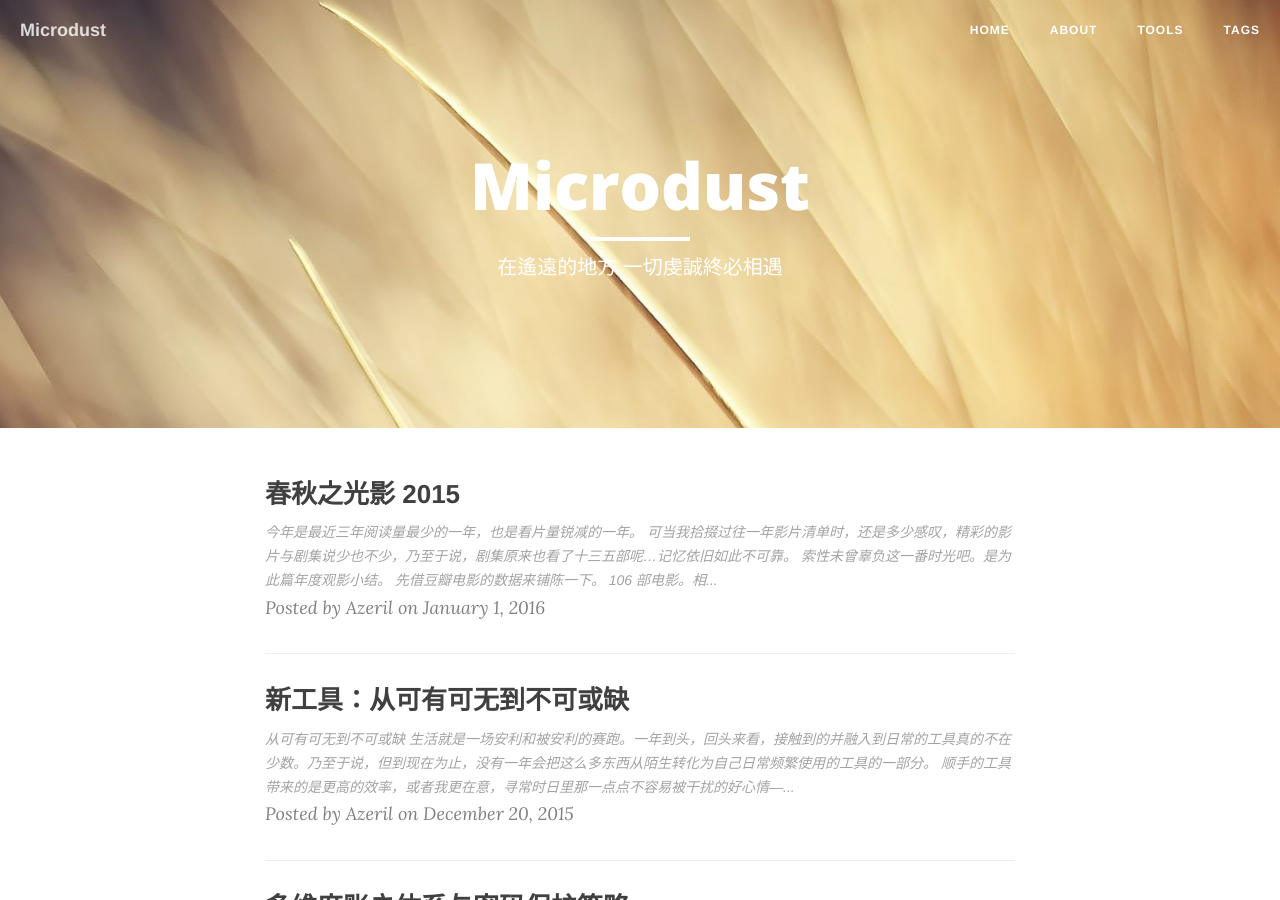
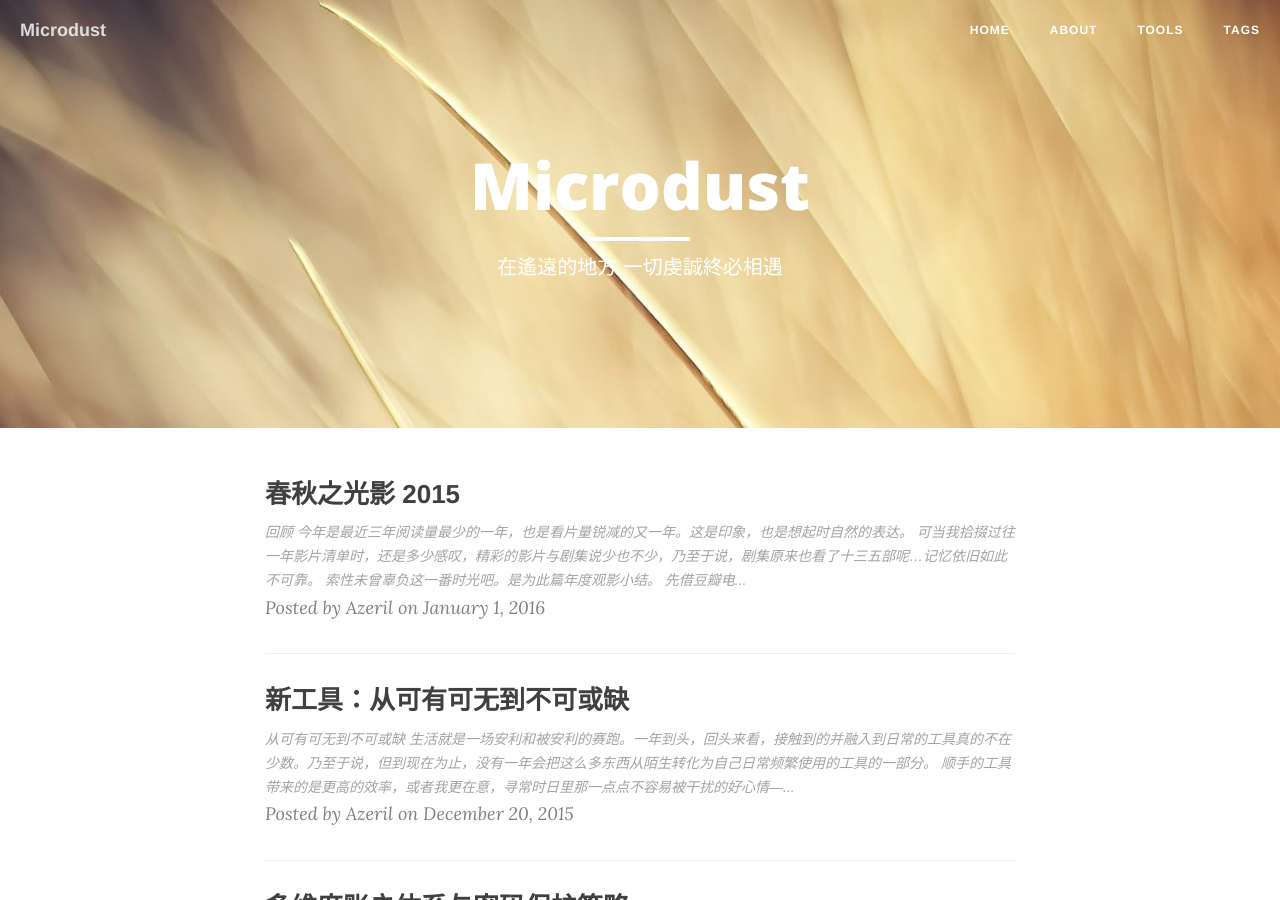
Before and after one commit to Azeril/Microdust, a Jekyll site: the page built from index.html, in a window 1280 px wide and 900 px high. Built offline with Jekyll 4.4.1, drawn with Linux system fonts in a browser that asks for light colours; nearby versions of some CDN libraries; the list of posts is cut into pages by our own code; some of the changed lines change nothing that is shown.

Commit message:
fix some words

```diff
--- a/_posts/2016-01-01-Films-Review.md
+++ b/_posts/2016-01-01-Films-Review.md
@@ -6,7 +6,9 @@
 description:  我的年度最佳影片集
 ---
 
-今年是最近三年阅读量最少的一年，也是看片量锐减的一年。
+## 回顾
+
+今年是最近三年阅读量最少的一年，也是看片量锐减的又一年。这是印象，也是想起时自然的表达。
 
 可当我拾掇过往一年影片清单时，还是多少感叹，精彩的影片与剧集说少也不少，乃至于说，剧集原来也看了十三五部呢...记忆依旧如此不可靠。
 
@@ -32,9 +34,21 @@
 
 ![](http://dreamofbook.qiniudn.com/DoubanFilm2015Day.jpg)
 
-接下来就是年度推荐榜单啦。阅片量虽少，但基本都是精选过的，好片反倒一如往年...
+然后再来一个图墙~
+
+![](http://dreamofbook.qiniudn.com/DoubanFilm2015List.jpg)
+
+
+# 年度最佳影片榜单
+
+接下来就是年度推荐榜单啦。
+
+15 年阅片量虽少，佳片倒还是为数不少，到后边也多有割舍。《魔戒》三部曲今天看完，但因为太过经典，就不列进去了。院线片一如既往地没怎么看，懒得凑热闹，清单里多半还是旧片为主了。
+
+整体看，太过没有章法，新一年继续时还得稍稍规划一下。
 
 头脑不清不楚地分了几个大类，分别选取了最佳及入围，后者基本控制在两部(又强迫症了...)。
+
 
 ## 未来之光
 
@@ -42,7 +56,7 @@
 
 科幻、动作片 道格·里曼 导演 汤姆·克鲁斯 主演
 
-> 從時間定格點不斷重生 戰勝敵手 突圍今天抵達明日。在遊戲存檔式的劇情中 乾淨利落地將故事推進 加上融入了機甲對戰 搭檔協同 衝擊強力征服者的bug 更具現代感與未來感。遺憾不是在影院一看。其實 當初也是差點看上 淚目 殘念...
+> 从时间定格点不断重生 战胜敌手 突围今天抵达明日。在游戏存档式的剧情中 乾淨利落地将故事推进 加上融入了机甲对战 搭档协同 衝击强力征服者的bug 更具现代感与未来感。遗憾不是在影院一看。其实 当初也是差点看上 泪目 残念...
 
 ![](http://dreamofbook.qiniudn.com/FilmEdgeofTomorrowTogether.jpg)
 
@@ -58,13 +72,13 @@
 
 科幻、动作片 布莱恩·辛格 导演
 
-> 銜接起X-Man 系列三部曲 前傳與副本 在時空穿越 遍歷艱難之中 把抉擇 和解與悲喜盡數一展 真心不易。堪為全系列的壓軸之作 副本拍爛看了也認了。暖當年倒是看了院線片 我不小心錯過的確遺憾。
+> 衔接起X-Man 系列三部曲 前传与副本 在时空穿越 遍历艰难之中 把抉择 和解与悲喜尽数一展 真心不易。堪为全系列的压轴之作 副本拍烂看了也认了。暖当年倒是看了院线片 我不小心错过的确遗憾。
 
 * 《[钢铁苍穹](http://movie.douban.com/subject/3103186/)》
 
 科幻、喜剧片 季莫·沃伦索拉 导演
 
-> 作為一個科幻迷 看這部狂熱的科幻影迷依靠眾籌眾人之力而得以達成的長片 一如看《功之怒》時一樣 滿滿地感動。劇情也好 特效也好 都有模有樣 雖然設定硬傷（bug）太大 但細節 幽默和會心之處 都算滿分 衝突的製造與結局的景象亦頗有深意 誠意滿滿。續集加油
+> 作为一个科幻迷 看这部狂热的科幻影迷依靠众筹众人之力而得以达成的长片 一如看《功之怒》时一样 满满地感动。剧情也好 特效也好 都有模有样 虽然设定硬伤（bug）太大 但细节 幽默和会心之处 都算满分 衝突的製造与结局的景象亦颇有深意 诚意满满。续集加油
 
 ## 浮世绘
 
@@ -82,13 +96,13 @@
 
 剧情、悬疑片 弗朗索瓦·欧容 导演
 
-> 隱秘的窺視者們 悄然合謀 以文字為媒 將視線 將那慾望的投射一點點交織在亦真亦假的故事中 其中的情慾與裂痕 都是生動而敏感的 因生動而有美感 因敏感而易碎。不過還有潛藏的東西 一切終究是人與人的聯結 有狡黠也有溫柔 關鍵是聯結。
+> 隐秘的窥视者们 悄然合谋 以文字为媒 将视线 将那欲望的投射一点点交织在亦真亦假的故事中 其中的情欲与裂痕 都是生动而敏感的 因生动而有美感 因敏感而易碎。不过还有潜藏的东西 一切终究是人与人的联结 有狡黠也有温柔 关键是联结。
 
 * 《[消失的爱人](http://movie.douban.com/subject/21318488/)》
 
 悬疑、惊悚片 大卫·芬奇 导演
 
-> 嘴上的真相抵不過內心深處的謠言翻滾。倘若費勁心機都是為了彼此控制 但哪怕這種平衡狀態達到了 也不過是婚姻岌岌可危的開始。相愛相殺 相恨相守。人心 說不清道不明 局中人局外人皆然。
+> 嘴上的真相抵不过内心深处的谣言翻滚。倘若费劲心机都是为了彼此控制 但哪怕这种平衡状态达到了 也不过是婚姻岌岌可危的开始。相爱相杀 相恨相守。人心 说不清道不明 局中人局外人皆然。
 
 
 ## 人物志
@@ -97,7 +111,7 @@
 
 剧情片 陈凯歌 导演 芦苇/李碧华 编剧 张国荣/张丰毅/巩俐/葛优 主演
 
-> 「我本是男兒郎 又不是女嬌娥」「虞姬是真虞姬 霸王是假霸王」「說好的一輩子...」「...是咱們自個兒一步一步 一步步走到這個田地來的 報應」十一年後 重臨舞台 一曲唱罷 那方絕世容顏 定格了歲月 真是引人讚歎。「蝶衣 你可真是不瘋魔不成活呀。」別說 還真是。
+> 「我本是男儿郎 又不是女娇娥」「虞姬是真虞姬 霸王是假霸王」「说好的一辈子...」「...是咱们自个儿一步一步 一步步走到这个田地来的 报应」十一年后 重临舞台 一曲唱罢 那方绝世容颜 定格了岁月 真是引人讚歎。「蝶衣 你可真是不疯魔不成活呀。」别说 还真是。
 
 ![](http://dreamofbook.qiniudn.com/FilmFarewellMyConcubinePlay.jpg)
 
@@ -107,13 +121,13 @@
 
 剧情片 博卡·格德斯维特 导演 罗宾·威廉姆斯 主演
 
-> 「我曾經以為生命中最糟糕的事 就是孤獨終老。但並非如此。最糟糕的是與那些讓你孤獨的人一起終老。」當虛空 偽善還有逐利的人們開始裝點一場盛大的死亡紀念 他選擇了親手毀掉唾手可得的榮耀 率真地面對生活的真實與無奈。
+> 「我曾经以为生命中最糟糕的事 就是孤独终老。但并非如此。最糟糕的是与那些让你孤独的人一起终老。」当虚空 伪善还有逐利的人们开始装点一场盛大的死亡纪念 他选择了亲手毁掉唾手可得的荣耀 率真地面对生活的真实与无奈。
 
 * 《[辩护人](http://movie.douban.com/subject/21937445/)》
 
 剧情片 杨宇硕 导演
 
-> 在雞蛋與石頭的抗爭之下 吃虧受傷步履艱難是常態 尤其當這塊石頭是那個所謂的國家機器 縱容滋養出來的罪惡與瘋狂 被光輝法律所掩蓋的黑暗。因此 不計得失的勇敢讓人敬佩也讓人心酸 為了兒女能生活在更好的世界 容不起太多等待。同樣讓人動容的是 正義一直 伴隨我們 照亮人心。
+> 在鸡蛋与石头的抗争之下 吃亏受伤步履艰难是常态 尤其当这块石头是那个所谓的国家机器 纵容滋养出来的罪恶与疯狂 被光辉法律所掩盖的黑暗。因此 不计得失的勇敢让人敬佩也让人心酸 为了儿女能生活在更好的世界 容不起太多等待。同样让人动容的是 正义一直 伴随我们 照亮人心。
 
 ## 青春之歌
 
@@ -121,7 +135,7 @@
 
 剧情片 罗伯·莱纳 导演
 
-> 「我後來再也沒有交到像十二歲時那幫人一樣好的朋友 也許每個人都是如此吧？」 歲月悠悠 時光不曾再現 我們是彼此的朋友 是秘密的共享者和守護者 帶著滿身的缺點與赤誠的情誼 一路同行 世界偌大 知心能几 有緣再聚。斯蒂芬·金小說改編。
+> 「我后来再也没有交到像十二岁时那帮人一样好的朋友 也许每个人都是如此吧？」 岁月悠悠 时光不曾再现 我们是彼此的朋友 是秘密的共享者和守护者 带著满身的缺点与赤诚的情谊 一路同行 世界偌大 知心能几 有缘再聚。斯蒂芬·金小说改编。
 
 ![](http://dreamofbook.qiniudn.com/FilmStandbyMeFriends.jpg)
 
@@ -131,7 +145,7 @@
 
 剧情、爱情片 冲田修一 导演
 
-> 「 當我死的時候 大家會為我而哭嗎？大家會記起我嗎？──我想…當憶起你時 大家都會笑起來吧──為什麼？──我不知道 總覺得是這樣」開朗坦蕩的世之介 純真甜美的祥子 一段戀情 一些友情 還有青春往事 大概因為有世之介的關係 回憶裡也未曾嗅到一絲苦澀與悲傷。真是一個讓人覺得異常舒服的人。
+> 「 当我死的时候 大家会为我而哭吗？大家会记起我吗？──我想…当忆起你时 大家都会笑起来吧──为什麽？──我不知道 总觉得是这样」开朗坦荡的世之介 纯真甜美的祥子 一段恋情 一些友情 还有青春往事 大概因为有世之介的关系 回忆裡也未曾嗅到一丝苦涩与悲伤。真是一个让人觉得异常舒服的人。
 
 ## 同一屋檐下
 
@@ -139,7 +153,7 @@
 
 剧情、家庭片 小津安二郎 导演
 
-> 1、「東京真大呀」——「是啊 要是不留神走錯了路 還一輩子找不著呢。」東京很小 很近 京東真大 真遠啊。 2、「這世界真令人灰心。」——「是啊 不如意的事太多了。」 3、在城市與鄉村之間 有一條巨大鴻溝 吞噬了記憶 混亂了時間 淡漠了感情。4、忙碌 忙碌 有沒有終點呢？ 5、父母之恩情 易忘而難還。
+> 1、「东京真大呀」——「是啊 要是不留神走错了路 还一辈子找不著呢。」东京很小 很近 京东真大 真远啊。 2、「这世界真令人灰心。」——「是啊 不如意的事太多了。」 3、在城市与乡村之间 有一条巨大鸿沟 吞噬了记忆 混乱了时间 淡漠了感情。4、忙碌 忙碌 有没有终点呢？ 5、父母之恩情 易忘而难还。
 
 ![](http://dreamofbook.qiniudn.com/FilmTokyoStoryGaze.jpg)
 
@@ -149,14 +163,14 @@
 
 剧情、家庭片 侯孝贤 导演 朱天文 编剧
 
-> 藍天碧水 樹蔭蟬鳴 嬉戲鬧騰 流汗流淚的夏日 混合出一種獨特又並不讓人陌生童年滋味。直透過平常事而出的尋常心 反倒成了鮮明的風格 足以將彌散的記憶 引到自己的心頭。朱天文原著改編 楊德昌客串 侯孝賢導演。
+> 蓝天碧水 树荫蝉鸣 嬉戏闹腾 流汗流泪的夏日 混合出一种独特又并不让人陌生童年滋味。直透过平常事而出的寻常心 反倒成了鲜明的风格 足以将弥散的记忆 引到自己的心头。朱天文原著改编 杨德昌客串 侯孝贤导演。
 
 
 * 《[少年斯派维的奇异旅行](http://movie.douban.com/subject/6985803/)》
 
 冒险、剧情片 让-皮埃尔·热内 导演
 
-> 「水滴的特別之處在於 它們總能找到阻力最小的道路 對人類來說 情況剛好完全相反。」小小少年穿越千里 在一個頒獎致辭中吐露心中對失去小弟的自責與對於家人的愛意。或許是 隔著些許距離 人才能更為靠近。我知道 愛是這樣古怪的東西。那些人也古怪 但無疑是彼此相愛著的 一家子人。
+> 「水滴的特别之处在于 它们总能找到阻力最小的道路 对人类来说 情况刚好完全相反。」小小少年穿越千里 在一个颁奖致辞中吐露心中对失去小弟的自责与对于家人的爱意。或许是 隔著些许距离 人才能更为靠近。我知道 爱是这样古怪的东西。那些人也古怪 但无疑是彼此相爱著的 一家子人。
 
 ## 恋爱物语
 
@@ -175,7 +189,7 @@
 
 喜剧、爱情 SP 并木道子 导演  瑛太 / 尾野真千子 / 真木阳子 主演
 
-> 「戀愛總有一天會變成生活 生活會變成喜悅。」倘若彼此在一起而不那麼合拍 性格不合 脾氣不合 觀點不合 但是卻真的是喜歡 總會有相處融洽的一天的。光生真的溫柔了很多 結夏也細膩起來 哪怕他們還在尋找答案。要有耐心 相信 這與其說是愛的力量 不如說是對彼此真心的成全。
+> 「恋爱总有一天会变成生活 生活会变成喜悦。」倘若彼此在一起而不那麽合拍 性格不合 脾气不合 观点不合 但是却真的是喜欢 总会有相处融洽的一天的。光生真的温柔了很多 结夏也细腻起来 哪怕他们还在寻找答案。要有耐心 相信 这与其说是爱的力量 不如说是对彼此真心的成全。
 
 * 《[我家买了动物园](http://movie.douban.com/subject/3578925/)》
 
@@ -205,13 +219,13 @@
 
 剧情、动作片 杜琪峰 导演
 
-> 一部香港電影 有吳鎮宇 任達華 黃秋生三位大哥做搭檔 堪稱豪華了 還有精彩的商場槍戰 好玩的踢紙團遊戲 還有撲朔迷離的劇情和翻轉 以及江湖情義 一路牽扯下來 結局還圓滿 真是不沉重夠漂亮的故事了。19屆金像獎最佳導演 實至名歸。
+> 一部香港电影 有吴镇宇 任达华 黄秋生三位大哥做搭档 堪称豪华了 还有精彩的商场枪战 好玩的踢纸团游戏 还有扑朔迷离的剧情和翻转 以及江湖情义 一路牵扯下来 结局还圆满 真是不沉重够漂亮的故事了。19届金像奖最佳导演 实至名归。
 
 * 《[谍影重重 3](http://movie.douban.com/subject/1578507/)》
 
 悬疑片 保罗·格林格拉斯 导演 马特·达蒙 主演
 
-> 前兩部中的幕後黑手總算一鍋端 大快所有人心。一再浮現的記憶 終於漸趨完整 街道追逐的那一場驚心動魄 正義雖然時而沉默 但也悄悄駐於人心 這是重重黑幕之下多多少少的溫暖。精緻的續篇。大讚電影海報 初見真是為那種靈動和箭在弦上的氣氛驚歎。
+> 前两部中的幕后黑手总算一锅端 大快所有人心。一再浮现的记忆 终于渐趋完整 街道追逐的那一场惊心动魄 正义虽然时而沉默 但也悄悄驻于人心 这是重重黑幕之下多多少少的温暖。精緻的续篇。大讚电影海报 初见真是为那种灵动和箭在弦上的气氛惊叹。
 
 ## 动画长片
 
@@ -243,7 +257,7 @@
 
 动画、悬疑、剧情类剧集 小岛正幸 导演 浦泽直树 原作
 
-> 浦澤大神的神作。在正義與邪惡之間 有無數條路 人們穿行其間。每個人都命運都相互牽連 從往日到昨天到此刻 直到死亡作為終點。幽魂一般閃現的人 在白日為夢魘所驚嚇的人 黑暗中潛行的人 為怪物吞噬的人 沒有名字的人...記住自己的名字 就不會找不到自己。
+> 浦泽大神的神作。在正义与邪恶之间 有无数条路 人们穿行其间。每个人都命运都相互牵连 从往日到昨天到此刻 直到死亡作为终点。幽魂一般闪现的人 在白日为梦魇所惊吓的人 黑暗中潜行的人 为怪物吞噬的人 没有名字的人...记住自己的名字 就不会找不到自己。
 
 ![](http://dreamofbook.qiniudn.com/FilmMonsterMind.jpg)
 
@@ -259,7 +273,7 @@
 
 动画 喜剧类剧集 小岛正幸 导演
 
-> 一個孩子的壞 很容易看出來 而他的好 卻需要一點點去發掘 用耐心與誠意去打動 去塑形。你看 他打架 罵娘 捉弄人 欺負小夥伴 他說了那麼多蠢話 幹了那麼多蠢事 但終究是善良的 對幽靈們的請求 也心煩 但心軟地接受 哪怕給自己帶來莫大的麻煩 對喜歡的人 就拼盡全力去滿足她的願望。一路折騰一路成長。
+> 一个孩子的坏 很容易看出来 而他的好 却需要一点点去发掘 用耐心与诚意去打动 去塑形。你看 他打架 骂娘 捉弄人 欺负小伙伴 他说了那麽多蠢话 干了那麽多蠢事 但终究是善良的 对幽灵们的请求 也心烦 但心软地接受 哪怕给自己带来莫大的麻烦 对喜欢的人 就拼尽全力去满足她的愿望。一路折腾一路成长。
 
 ## 电视剧集
 
@@ -278,7 +292,7 @@
 
 喜剧、爱情类剧集 导演: 宫本理江子 / 並木道子 导演 瑛太 / 尾野真千子 / 真木阳子 主演
 
-> 瑣碎的平淡 狂躁的波瀾 無法和解的彼時 思念起伏的此刻 其實啊 都是一些真心卻又笨拙得不知如何表達的人 不完美 沒關係 無法將平凡生活過成理想的模樣 也沒關係。也許得走遠了才知道 珍惜所有來之不易的感情 本身就是珍貴的。「有些人說不清哪裡好 但就是誰都替代不了。」
+> 琐碎的平淡 狂躁的波澜 无法和解的彼时 思念起伏的此刻 其实啊 都是一些真心却又笨拙得不知如何表达的人 不完美 没关系 无法将平凡生活过成理想的模样 也没关系。也许得走远了才知道 珍惜所有来之不易的感情 本身就是珍贵的。「有些人说不清哪裡好 但就是谁都替代不了。」
 
 * 《[约翰·亚当斯](http://movie.douban.com/subject/2131678/)》
 
@@ -290,7 +304,7 @@
 
 剧情、喜剧类剧集 宫本理江子 / 谷村政樹 / 並木道子 导演 小泉今日子 主演
 
-> 一群中年人的愛情故事。「如果未來愛上某個人 也別想著那就是最後的愛情 那應該是倒數第二次的戀愛 這樣你才能擁有有情調的人生。」當初 第一集看一半想棄 但到底莫名其妙堅持下來 一集比一集精彩。幾對加起來年紀有六七十的戀人的愛情 到劇終也還不明朗 但卻足夠動人了 活著真好 請微笑吧 請快樂啊
+> 一群中年人的爱情故事。「如果未来爱上某个人 也别想著那就是最后的爱情 那应该是倒数第二次的恋爱 这样你才能拥有有情调的人生。」当初 第一集看一半想弃 但到底莫名其妙坚持下来 一集比一集精彩。几对加起来年纪有六七十的恋人的爱情 到剧终也还不明朗 但却足够动人了 活著真好 请微笑吧 请快乐啊
 
 
 ## 相关
```
